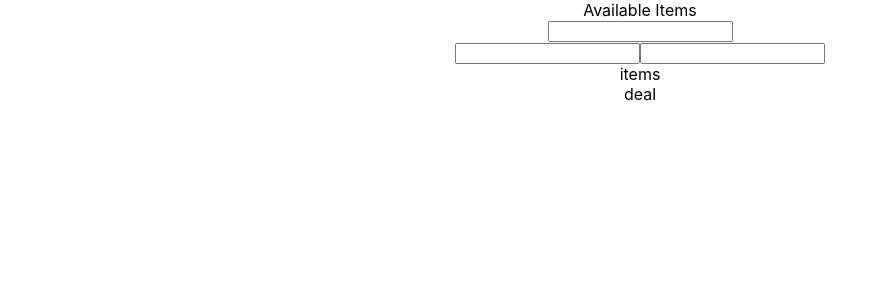
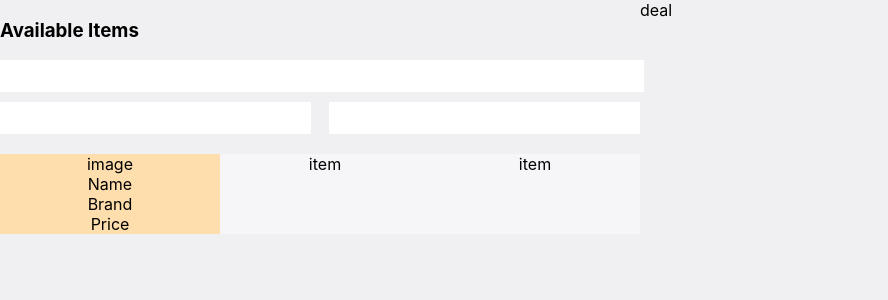
Before and after one commit to THEmmanuel/test, a React (Create React App) app: page / in a window 1280 px wide. Shown: the top 300 px of the page, without its empty margins (0-888 px from the left). Built offline with nearby package versions, Linux system fonts and the light colour scheme.

Commit message:
add styling

```diff
--- a/src/App.css
+++ b/src/App.css
@@ -1,5 +1,7 @@
 .App {
   text-align: center;
+  display: flex;
+  flex-direction: row;
 }
 
 .App-logo {
--- a/src/containers/Items/Items.js
+++ b/src/containers/Items/Items.js
@@ -2,23 +2,39 @@ import React from 'react';
 import style from './Items.module.css'
 
 const Items = () => {
+
 	return (
-		<div className={style.ItemsContainer}>
-			<div>
-				<span>Available Items</span>
-				<div>
-					<div className=''>
-						<input type="text" />
+		<div className={style.ItemsSection}>
+			<div className={style.ItemsInputWrapper}>
+				<h3>Available Items</h3>
+				<div className={style.ItemsInputContainer}>
+					<div className={style.ItemsInput}>
+						<input type="text" className={style.Input} />
 					</div>
 
-					<div>
-						<input type="text" />
-						<input type="text" />
+					<div className={style.InputSecondaryWrappers}>
+						<input type="text" className={`${style.InputSecondary}`} />
+						<input type="text" className={`${style.InputSecondary}`} />
+					</div>
+				</div>
+			</div>
+
+			<div className={style.ItemsContainer}>
+				<div className={style.ItemWrapper}>
+					<span>image</span>
+					<div className={style.ItemInfo}>
+						<span>Name</span>
+						<span>Brand</span>
+						<span>Price</span>
 					</div>
 				</div>
 
 				<div>
-					items
+					item
+				</div>
+
+				<div>
+					item
 				</div>
 			</div>
 		</div>
--- a/src/containers/Items/Items.module.css
+++ b/src/containers/Items/Items.module.css
@@ -1,3 +1,61 @@
-.ItemsContainer{
+.ItemsSection {
+	width: 50%;
+	display: flex;
+	flex-direction: column;
+	gap: 20px;
+}
 
+.ItemsInputWrapper {
+	display: flex;
+	flex-direction: column;
+	align-items: flex-start;
+	justify-content: flex-start;
 }
+
+.ItemsInput {
+	/* background-color: aquamarine; */
+}
+
+.Input {
+	width: 100%;
+	border: none;
+	height: 30px;
+}
+
+.ItemsContainer {
+	display: grid;
+	grid-template-columns: 1fr 1fr 1fr;
+}
+
+.ItemsInputContainer {
+	display: flex;
+	flex-direction: column;
+	gap: 10px;
+	width: 100%;
+}
+
+.ItemInfo {
+	display: flex;
+	flex-direction: column;
+}
+
+.ItemWrapper {
+	width: 220px;
+	background-color: navajowhite;
+}
+
+.InputSecondary {
+	width: 48%;
+	border: none;
+	height: 30px;
+}
+
+.ItemsContainer {
+	background-color: #F6F6F8;
+}
+
+.InputSecondaryWrappers {
+	display: flex;
+	flex-direction: row;
+	justify-content: space-between;
+}
--- a/src/index.css
+++ b/src/index.css
@@ -5,6 +5,8 @@ body {
 		sans-serif;
 	-webkit-font-smoothing: antialiased;
 	-moz-osx-font-smoothing: grayscale;
+	background-color: #F0F0F2;
+
 }
 
 code {
```
Lines whose indentation alone changed are shown as unchanged.
